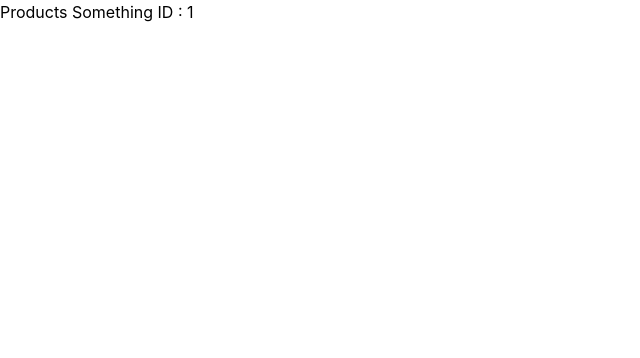
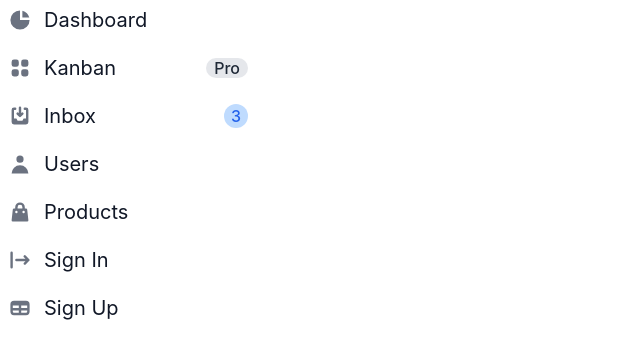
Before and after one commit to sakilbd/E-Commerce-ReactJs, a React (Create React App) app: page /products/1 in a window 1280 px wide. Shown: the top 358 px of the page, without its empty margins (0-640 px from the left). Built offline with nearby package versions, Linux system fonts and the light colour scheme; a web font is replaced by a local one.

Commit message:
some changes

```diff
--- a/src/components/productPage/catagorizedProduct/Products.js
+++ b/src/components/productPage/catagorizedProduct/Products.js
@@ -1,12 +1,66 @@
-import React from 'react';
+import React ,{useState}from 'react';
 import { useParams } from 'react-router-dom';
 
 function Products() {
     const {id} = useParams();
-  return (
-    <div>
-      Products Something ID : {id}
-    </div>
+    const [open, setOpen] = useState(false);
+    return (
+    <>
+
+
+<aside className="w-64 h-full " aria-label="">
+   <div classNameName="overflow-y-auto py-4 px-3 bg-gray-50 rounded dark:bg-gray-800">
+      <ul className="space-y-2">
+         <li>
+            <a href="#" className="flex items-center p-2 text-base font-normal text-gray-900 rounded-lg dark:text-white hover:bg-gray-100 dark:hover:bg-gray-700">
+               <svg aria-hidden="true" className="w-6 h-6 text-gray-500 transition duration-75 dark:text-gray-400 group-hover:text-gray-900 dark:group-hover:text-white" fill="currentColor" viewBox="0 0 20 20" xmlns="http://www.w3.org/2000/svg"><path d="M2 10a8 8 0 018-8v8h8a8 8 0 11-16 0z"></path><path d="M12 2.252A8.014 8.014 0 0117.748 8H12V2.252z"></path></svg>
+               <span className="ml-3">Dashboard</span>
+            </a>
+         </li>
+         <li>
+            <a href="#" className="flex items-center p-2 text-base font-normal text-gray-900 rounded-lg dark:text-white hover:bg-gray-100 dark:hover:bg-gray-700">
+               <svg aria-hidden="true" className="flex-shrink-0 w-6 h-6 text-gray-500 transition duration-75 dark:text-gray-400 group-hover:text-gray-900 dark:group-hover:text-white" fill="currentColor" viewBox="0 0 20 20" xmlns="http://www.w3.org/2000/svg"><path d="M5 3a2 2 0 00-2 2v2a2 2 0 002 2h2a2 2 0 002-2V5a2 2 0 00-2-2H5zM5 11a2 2 0 00-2 2v2a2 2 0 002 2h2a2 2 0 002-2v-2a2 2 0 00-2-2H5zM11 5a2 2 0 012-2h2a2 2 0 012 2v2a2 2 0 01-2 2h-2a2 2 0 01-2-2V5zM11 13a2 2 0 012-2h2a2 2 0 012 2v2a2 2 0 01-2 2h-2a2 2 0 01-2-2v-2z"></path></svg>
+               <span className="flex-1 ml-3 whitespace-nowrap">Kanban</span>
+               <span className="inline-flex justify-center items-center px-2 ml-3 text-sm font-medium text-gray-800 bg-gray-200 rounded-full dark:bg-gray-700 dark:text-gray-300">Pro</span>
+            </a>
+         </li>
+         <li>
+            <a href="#" className="flex items-center p-2 text-base font-normal text-gray-900 rounded-lg dark:text-white hover:bg-gray-100 dark:hover:bg-gray-700">
+               <svg aria-hidden="true" className="flex-shrink-0 w-6 h-6 text-gray-500 transition duration-75 dark:text-gray-400 group-hover:text-gray-900 dark:group-hover:text-white" fill="currentColor" viewBox="0 0 20 20" xmlns="http://www.w3.org/2000/svg"><path d="M8.707 7.293a1 1 0 00-1.414 1.414l2 2a1 1 0 001.414 0l2-2a1 1 0 00-1.414-1.414L11 7.586V3a1 1 0 10-2 0v4.586l-.293-.293z"></path><path d="M3 5a2 2 0 012-2h1a1 1 0 010 2H5v7h2l1 2h4l1-2h2V5h-1a1 1 0 110-2h1a2 2 0 012 2v10a2 2 0 01-2 2H5a2 2 0 01-2-2V5z"></path></svg>
+               <span className="flex-1 ml-3 whitespace-nowrap">Inbox</span>
+               <span className="inline-flex justify-center items-center p-3 ml-3 w-3 h-3 text-sm font-medium text-blue-600 bg-blue-200 rounded-full dark:bg-blue-900 dark:text-blue-200">3</span>
+            </a>
+         </li>
+         <li>
+            <a href="#" className="flex items-center p-2 text-base font-normal text-gray-900 rounded-lg dark:text-white hover:bg-gray-100 dark:hover:bg-gray-700">
+               <svg aria-hidden="true" className="flex-shrink-0 w-6 h-6 text-gray-500 transition duration-75 dark:text-gray-400 group-hover:text-gray-900 dark:group-hover:text-white" fill="currentColor" viewBox="0 0 20 20" xmlns="http://www.w3.org/2000/svg"><path fill-rule="evenodd" d="M10 9a3 3 0 100-6 3 3 0 000 6zm-7 9a7 7 0 1114 0H3z" clip-rule="evenodd"></path></svg>
+               <span className="flex-1 ml-3 whitespace-nowrap">Users</span>
+            </a>
+         </li>
+         <li>
+            <a href="#" className="flex items-center p-2 text-base font-normal text-gray-900 rounded-lg dark:text-white hover:bg-gray-100 dark:hover:bg-gray-700">
+               <svg aria-hidden="true" className="flex-shrink-0 w-6 h-6 text-gray-500 transition duration-75 dark:text-gray-400 group-hover:text-gray-900 dark:group-hover:text-white" fill="currentColor" viewBox="0 0 20 20" xmlns="http://www.w3.org/2000/svg"><path fill-rule="evenodd" d="M10 2a4 4 0 00-4 4v1H5a1 1 0 00-.994.89l-1 9A1 1 0 004 18h12a1 1 0 00.994-1.11l-1-9A1 1 0 0015 7h-1V6a4 4 0 00-4-4zm2 5V6a2 2 0 10-4 0v1h4zm-6 3a1 1 0 112 0 1 1 0 01-2 0zm7-1a1 1 0 100 2 1 1 0 000-2z" clip-rule="evenodd"></path></svg>
+               <span className="flex-1 ml-3 whitespace-nowrap">Products</span>
+            </a>
+         </li>
+         <li>
+            <a href="#" className="flex items-center p-2 text-base font-normal text-gray-900 rounded-lg dark:text-white hover:bg-gray-100 dark:hover:bg-gray-700">
+               <svg aria-hidden="true" className="flex-shrink-0 w-6 h-6 text-gray-500 transition duration-75 dark:text-gray-400 group-hover:text-gray-900 dark:group-hover:text-white" fill="currentColor" viewBox="0 0 20 20" xmlns="http://www.w3.org/2000/svg"><path fill-rule="evenodd" d="M3 3a1 1 0 00-1 1v12a1 1 0 102 0V4a1 1 0 00-1-1zm10.293 9.293a1 1 0 001.414 1.414l3-3a1 1 0 000-1.414l-3-3a1 1 0 10-1.414 1.414L14.586 9H7a1 1 0 100 2h7.586l-1.293 1.293z" clip-rule="evenodd"></path></svg>
+               <span className="flex-1 ml-3 whitespace-nowrap">Sign In</span>
+            </a>
+         </li>
+         <li>
+            <a href="#" className="flex items-center p-2 text-base font-normal text-gray-900 rounded-lg dark:text-white hover:bg-gray-100 dark:hover:bg-gray-700">
+               <svg aria-hidden="true" className="flex-shrink-0 w-6 h-6 text-gray-500 transition duration-75 dark:text-gray-400 group-hover:text-gray-900 dark:group-hover:text-white" fill="currentColor" viewBox="0 0 20 20" xmlns="http://www.w3.org/2000/svg"><path fill-rule="evenodd" d="M5 4a3 3 0 00-3 3v6a3 3 0 003 3h10a3 3 0 003-3V7a3 3 0 00-3-3H5zm-1 9v-1h5v2H5a1 1 0 01-1-1zm7 1h4a1 1 0 001-1v-1h-5v2zm0-4h5V8h-5v2zM9 8H4v2h5V8z" clip-rule="evenodd"></path></svg>
+               <span className="flex-1 ml-3 whitespace-nowrap">Sign Up</span>
+            </a>
+         </li>
+      </ul>
+   </div>
+</aside>
+
+
+    </>
   )
 }
 
```
